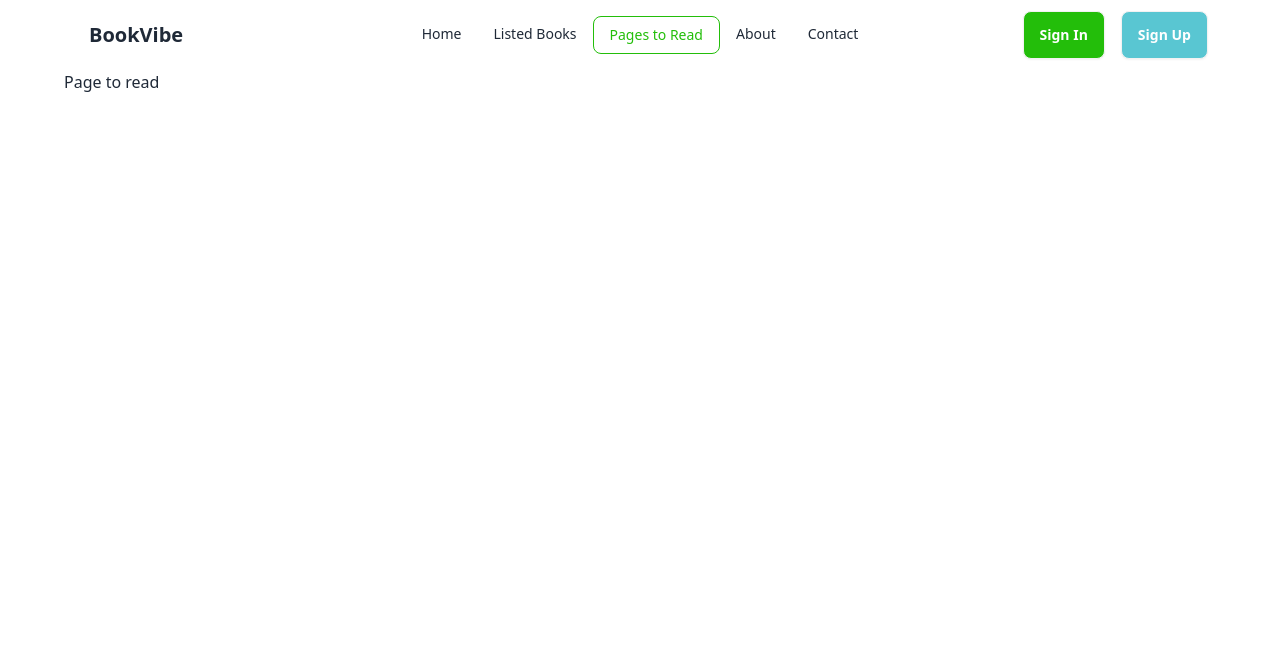
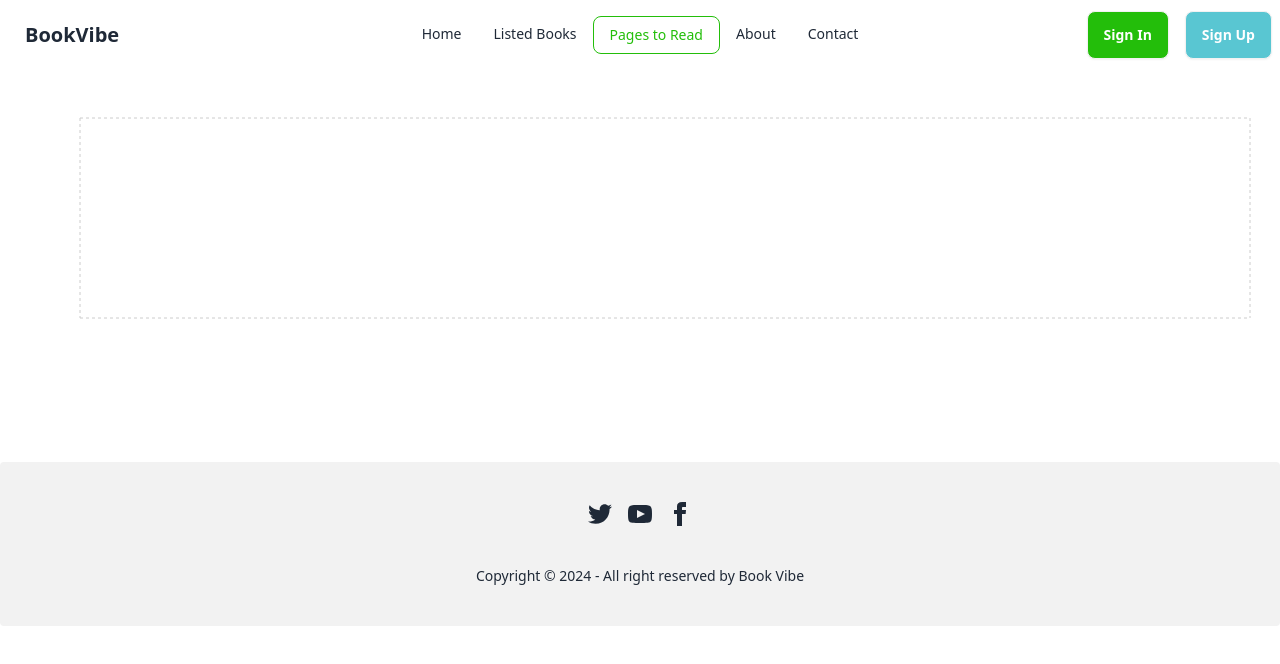
Before and after one commit to sharearahammed/Book-Vibe, a React (Vite) app: page /pagetoread in a window 1280 px wide. Shown: the top 664 px of the page. Built offline with nearby package versions, Linux system fonts and the light colour scheme.

Commit message:
Custom Shape Bar Chart

```diff
--- /dev/null
+++ b/src/assets/Components/404/ErrorPage.jsx
@@ -0,0 +1,17 @@
+import { useRouteError } from "react-router-dom";
+
+const ErrorPage = () => {
+  const error = useRouteError();
+  console.log(error);
+  return (
+    <div>
+      <h1>Oops!</h1>
+      <p>Sorry, an unexpected error has occurred.</p>
+      <p>
+        <i>{error.statusText || error.message}</i>
+      </p>
+    </div>
+  );
+};
+
+export default ErrorPage;
--- a/src/assets/Components/Banner/Banner.jsx
+++ b/src/assets/Components/Banner/Banner.jsx
@@ -1,3 +1,4 @@
+import { Link } from "react-router-dom";
 
 const Banner = () => {
     return (
@@ -5,8 +6,10 @@ const Banner = () => {
             <div className="col-span-2 flex flex-col justify-center items-center">
                 <h1 className="lg:mb-[48px] md:text-[30px] lg:text-[56px] font-bold">Books to freshen <br /> up your bookshelf</h1>
                 <div>
-                <button className="bg-[#23BE0A] text-white md:text-[20px] lg:text-[20px] p-1 md:p-3 lg:py-3 lg:px-6 rounded-lg">View The List</button>
+                <Link to={"./listedbooks"}>
+                <button className="bg-[#23BE0A] text-white md:text-[20px] lg:text-[20px] p-1 md:p-3 lg:py-3 lg:px-6 rounded-lg">View The List</button></Link>
                 </div>
+
             </div>
 
             <div className="">
--- a/src/assets/Components/Books/Book.jsx
+++ b/src/assets/Components/Books/Book.jsx
@@ -7,15 +7,17 @@ const Book = ({cart}) => {
     const {id,bookName,author,image,rating,category,tags} = cart;
     return (
         <Link to={`./viewBookDetails/${id}`}>
-        <div className="card bg-base-100 shadow-xl">
-  <figure className="bg-[#F3F3F3] p-7"><img src={image} alt="Shoes" /></figure>
+        <div className="lg:w-[374px] lg:p-6 radious-lg border rounded-lg">
+
+        <div className="lg:h-[481px]">
+  <div className="bg-[#F3F3F3] p-7 rounded-lg flex justify-center"><img className="p-6 rounded-lg" src={image} alt="Shoes" /></div>
   <div className="card-body">
     <div className="text-[#23BE0A] flex gap-1">
         {
             tags.map((tag,idx)=> <Tag key={idx} tag={tag}></Tag>)
         }
     </div>
-    <h2 className="card-title font-bold">{bookName}</h2>
+    <h2 className="font-bold">{bookName}</h2>
     <p className="text-[16px] text-[#131313CC]">By : {author}</p>
     <hr className="border-dotted" />
     <div className="flex justify-between items-center text-[16px] text-[#131313CC]">
@@ -28,6 +30,8 @@ const Book = ({cart}) => {
 
   </div>
 </div>
+
+        </div>
         </Link>
     );
 };
--- a/src/assets/Components/Books/Books.jsx
+++ b/src/assets/Components/Books/Books.jsx
@@ -4,7 +4,7 @@ import Book from "./Book";
 const Books = () => {
     const {data,loading} = Hook();
     return (
-        <div className="mt-10 lg:mt-[100px]">
+        <div className="ml-5 mr-5 mt-10 lg:mt-[100px]">
             <h1 className="mb-8 lg:mb-[36px] text-[20px] md:text-[30px] lg:text-[40px] font-bold text-center">Books</h1>
             <div className="grid lg:grid-cols-3 gap-5">
             {
--- /dev/null
+++ b/src/assets/Components/Footer/Footer.jsx
@@ -0,0 +1,49 @@
+const Footer = () => {
+  return (
+    <footer className="mt-16 footer footer-center p-10 bg-base-200 text-base-content rounded">
+
+      <nav>
+        <div className="grid grid-flow-col gap-4">
+          <a>
+            <svg
+              xmlns="http://www.w3.org/2000/svg"
+              width="24"
+              height="24"
+              viewBox="0 0 24 24"
+              className="fill-current"
+            >
+              <path d="M24 4.557c-.883.392-1.832.656-2.828.775 1.017-.609 1.798-1.574 2.165-2.724-.951.564-2.005.974-3.127 1.195-.897-.957-2.178-1.555-3.594-1.555-3.179 0-5.515 2.966-4.797 6.045-4.091-.205-7.719-2.165-10.148-5.144-1.29 2.213-.669 5.108 1.523 6.574-.806-.026-1.566-.247-2.229-.616-.054 2.281 1.581 4.415 3.949 4.89-.693.188-1.452.232-2.224.084.626 1.956 2.444 3.379 4.6 3.419-2.07 1.623-4.678 2.348-7.29 2.04 2.179 1.397 4.768 2.212 7.548 2.212 9.142 0 14.307-7.721 13.995-14.646.962-.695 1.797-1.562 2.457-2.549z"></path>
+            </svg>
+          </a>
+          <a>
+            <svg
+              xmlns="http://www.w3.org/2000/svg"
+              width="24"
+              height="24"
+              viewBox="0 0 24 24"
+              className="fill-current"
+            >
+              <path d="M19.615 3.184c-3.604-.246-11.631-.245-15.23 0-3.897.266-4.356 2.62-4.385 8.816.029 6.185.484 8.549 4.385 8.816 3.6.245 11.626.246 15.23 0 3.897-.266 4.356-2.62 4.385-8.816-.029-6.185-.484-8.549-4.385-8.816zm-10.615 12.816v-8l8 3.993-8 4.007z"></path>
+            </svg>
+          </a>
+          <a>
+            <svg
+              xmlns="http://www.w3.org/2000/svg"
+              width="24"
+              height="24"
+              viewBox="0 0 24 24"
+              className="fill-current"
+            >
+              <path d="M9 8h-3v4h3v12h5v-12h3.642l.358-4h-4v-1.667c0-.955.192-1.333 1.115-1.333h2.885v-5h-3.808c-3.596 0-5.192 1.583-5.192 4.615v3.385z"></path>
+            </svg>
+          </a>
+        </div>
+      </nav>
+      <aside>
+        <p>Copyright © 2024 - All right reserved by Book Vibe </p>
+      </aside>
+    </footer>
+  );
+};
+
+export default Footer;
--- a/src/assets/Components/PageToRead/PageToRead.jsx
+++ b/src/assets/Components/PageToRead/PageToRead.jsx
@@ -1,9 +1,70 @@
+import React from 'react';
+import { BarChart, Bar, Cell, XAxis, YAxis, CartesianGrid, ResponsiveContainer } from 'recharts';
+import Hook from '../Hook';
+import useReadCartHook from '../useReadCartHook';
+import { useEffect, useState } from 'react';
+import { getReadStoredBook } from '../../Utilities/Utilities';
 
 const PageToRead = () => {
+    const {data: allData} = Hook();
+    const {localData} = useReadCartHook();
+
+    const [carts, setCarts] = useState([]);
+    useEffect(() => {
+        const saveRead = getReadStoredBook();
+        if (allData.length > 0) {
+            const newRead = [];
+            for (const id of saveRead) {
+                const newData = allData.find(all => all.id === id);
+                newRead.push(newData);
+            }
+            setCarts(newRead);
+        }
+    }, [allData]);
+
+    // Create new data for the chart
+    const readData = carts.map(cart => ({
+        name: cart.bookName,
+        uv: cart.totalPages,
+    }));
+
+    const colors = ['#0088FE', '#00C49F', '#FFBB28', '#FF8042', 'red', 'pink'];
+
+    // Custom shape for the bars
+    const getPath = (x, y, width, height) => {
+        return `M${x},${y + height}C${x + width / 3},${y + height} ${x + width / 2},${y + height / 3}
+        ${x + width / 2}, ${y}
+        C${x + width / 2},${y + height / 3} ${x + (2 * width) / 3},${y + height} ${x + width}, ${y + height}
+        Z`;
+    };
+
+    // Custom shape component
+    const TriangleBar = (props) => {
+        const {fill, x, y, width, height} = props;
+        return <path d={getPath(x, y, width, height)} stroke="none" fill={fill}/>;
+    };
+
     return (
-        <div>
-            <h1>Page to read</h1>
-        </div>
+        <ResponsiveContainer width="100%" height={300}>
+            <BarChart
+                data={readData}
+                margin={{
+                    top: 20,
+                    right: 30,
+                    left: 20,
+                    bottom: 50, // Increased to accommodate XAxis labels
+                }}
+            >
+                <CartesianGrid strokeDasharray="3 3"/>
+                <XAxis dataKey="name" angle={-11} interval={0} fontSize={10} textAnchor="end"/>
+                <YAxis/>
+                <Bar dataKey="uv" fill="#8884d8" shape={<TriangleBar/>} label={{position: 'top'}}>
+                    {colors.map((color, index) => (
+                        <Cell key={`cell-${index}`} fill={color}/>
+                    ))}
+                </Bar>
+            </BarChart>
+        </ResponsiveContainer>
     );
 };
 
--- a/src/assets/Components/Root/NavBar/NAvBar.jsx
+++ b/src/assets/Components/Root/NavBar/NAvBar.jsx
@@ -40,7 +40,7 @@ const NAvBar = () => {
                     } to={"./contact"}>Contact</NavLink></li>
     </>
     return (
-        <div className="navbar bg-base-100">
+        <div className="mb-7 navbar bg-base-100">
   <div className="navbar-start">
     <div className="dropdown">
       <div tabIndex={0} role="button" className="btn btn-ghost lg:hidden">
--- a/src/assets/Components/Root/Root.jsx
+++ b/src/assets/Components/Root/Root.jsx
@@ -1,13 +1,15 @@
 import { Outlet } from "react-router-dom";
 import NAvBar from "./NavBar/NAvBar";
+import Footer from "../Footer/Footer";
 
 const Root = () => {
     return (
         <div>
-            <div className="max-w-6xl mx-auto">
+            <div className="max-w-7xl mx-auto">
             <NAvBar></NAvBar>
             <Outlet></Outlet>
             </div>
+            <Footer></Footer>
         </div>
     );
 };
--- a/src/assets/Components/Router/Router.jsx
+++ b/src/assets/Components/Router/Router.jsx
@@ -6,11 +6,13 @@ import PageToRead from "../PageToRead/PageToRead";
 import About from "../About/About";
 import Contact from "../Contact/Contact";
 import ViewBookDetails from "../Books/ViewBookDetails";
+import ErrorPage from "../404/ErrorPage";
 
 const router = createBrowserRouter([
     {
       path: "/",
       element: <Root></Root>,
+      errorElement:<ErrorPage></ErrorPage>,
       children:[
         {
           path:"/",
--- /dev/null
+++ b/src/assets/Components/useReadCartHook.jsx
@@ -0,0 +1,16 @@
+import { useEffect, useState } from "react";
+import { getReadStoredBook } from "../Utilities/Utilities";
+
+const useReadCartHook = () => {
+        const [localData , setLocalData] = useState([]);
+
+        useEffect(()=>{
+            setLocalData(getReadStoredBook());
+        }, []);
+
+        return { localData };
+
+
+    };
+
+export default useReadCartHook;
```
Also changed, not shown: src/assets/Components/ListedBooks/ReadBookCart.jsx (+13 -12 lines), src/assets/Components/ListedBooks/WishlistCart.jsx (+12 -11 lines).
